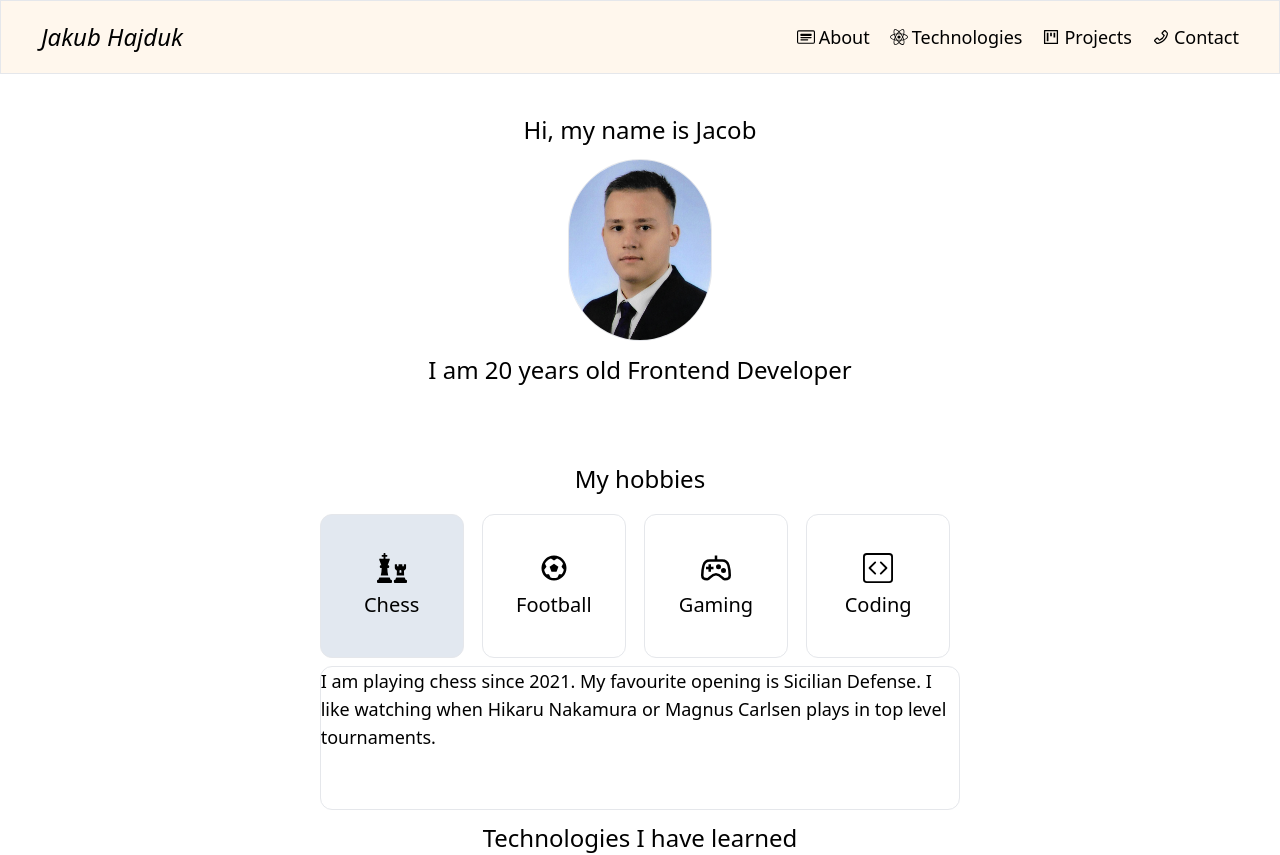
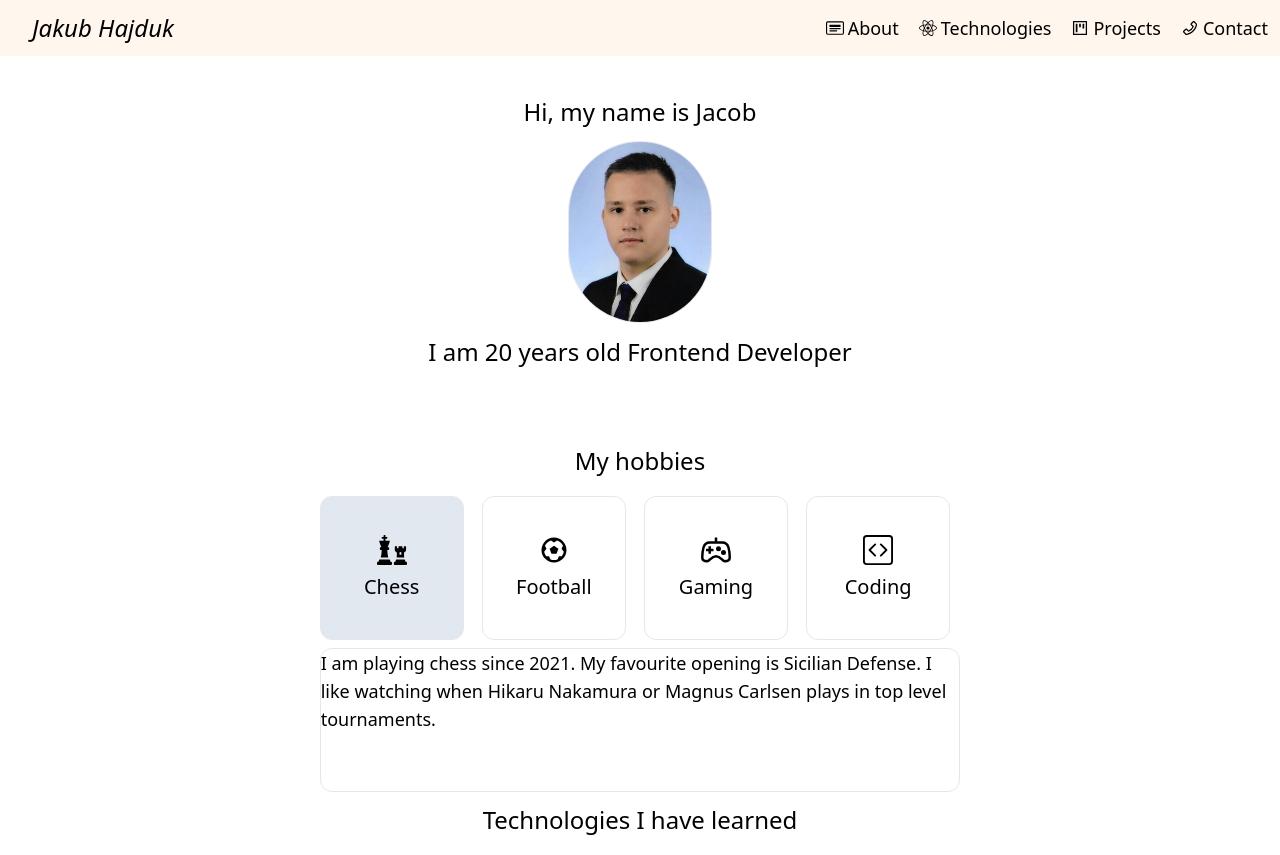
Before and after one commit to jakubhajduk53/portfolio, a React (Create React App) app: page / in a window 1280 px wide. Shown: the top 855 px of the page. Built offline with nearby package versions, Linux system fonts and the light colour scheme; some icons are missing.

Commit message:
style: update Header styles

```diff
--- a/src/components/Header.js
+++ b/src/components/Header.js
@@ -5,9 +5,9 @@ import { AiOutlineProject, AiOutlinePhone } from "react-icons/ai";
 
 function Header() {
   return (
-    <div className="flex justify-between w-full p-5 bg-orange-50 sticky top-0 border">
-      <div className="ml-5 text-xl md:text-2xl italic">Jakub Hajduk</div>
-      <div className="flex gap-5 mr-5">
+    <div className="flex justify-between w-full h-full p-3 bg-orange-50 sticky top-0  ">
+      <div className="ml-5 text-2xl italic self-center">Jakub Hajduk</div>
+      <div className="flex flex-col justify-between sm:flex-row gap-1 sm:gap-5">
         <Anchor href="#about" value="About" icon={BsCardHeading} />
         <Anchor href="#technologies" value="Technologies" icon={FaReact} />
         <Anchor href="#projects" value="Projects" icon={AiOutlineProject} />
```
